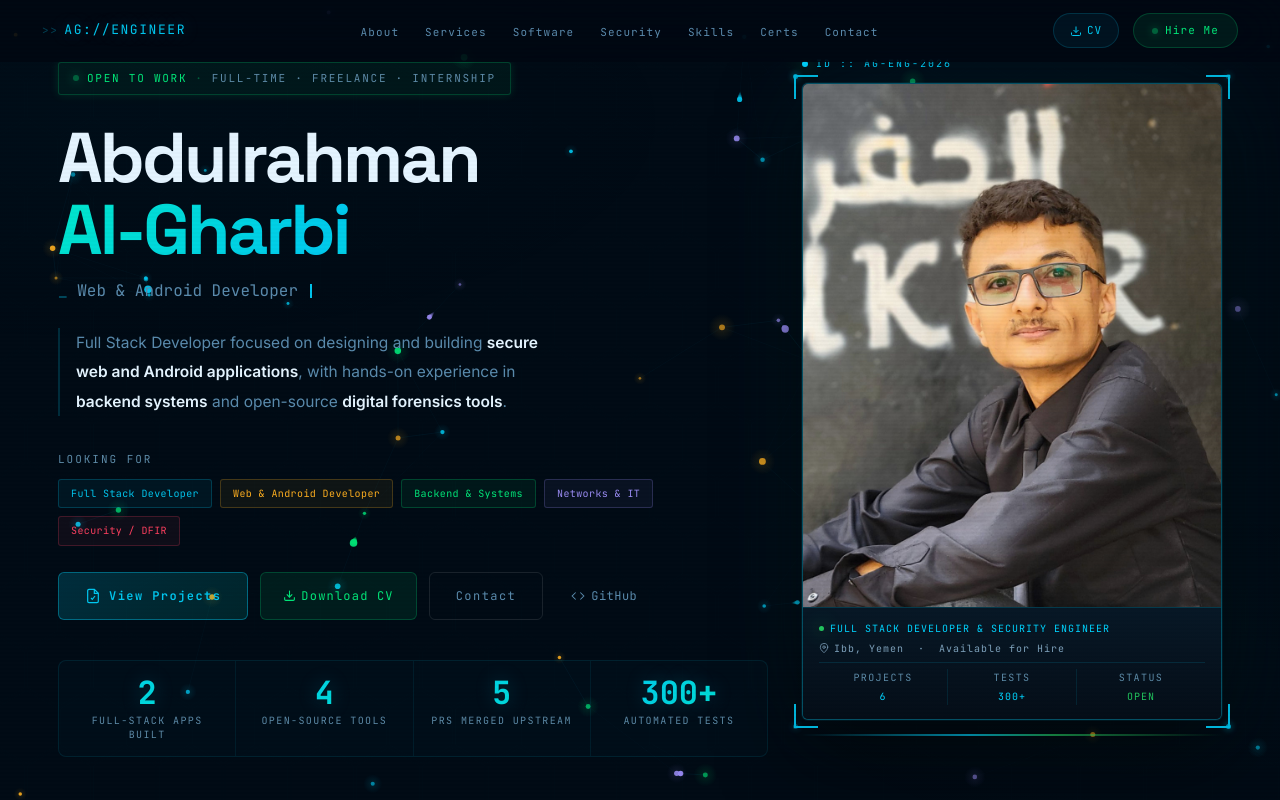
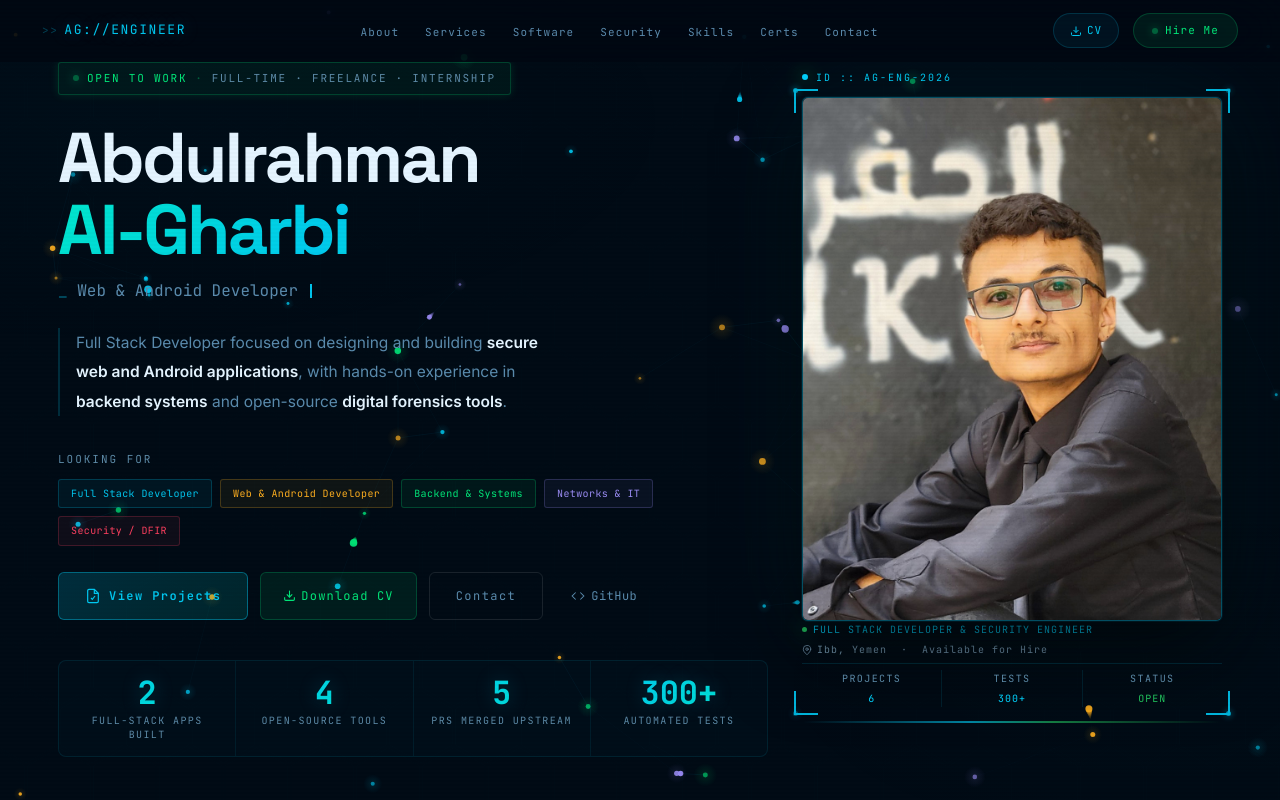
Before and after one commit to Al-Gharbi/Al-Gharbi.github.io, a plain HTML site: page index.html in a window 1280 px wide. Shown: the top 800 px of the page. Drawn offline with Linux system fonts and the light colour scheme; animation ran at ten frames a second.

Commit message:
Add files via upload

```diff
--- a/index.html
+++ b/index.html
@@ -194,6 +194,7 @@
           <span class="ptl-dot"></span>
           ID :: AG-ENG-2026
         </div>
+        <div class="photo-stage">
           <div class="pc-tl"></div>
           <div class="pc-tr"></div>
           <div class="pc-bl"></div>
@@ -201,8 +202,11 @@
           <div class="photo-inner">
             <div class="photo-media">
               <img src="images/photo-hero.jpg" alt="Portrait of Abdulrahman Al-Gharbi" width="1000" height="1250" decoding="async" fetchpriority="high">
+              <div class="photo-scan" aria-hidden="true"></div>
             </div>
-          <div class="photo-badge">
+          </div>
+        </div>
+        <div class="photo-caption">
           <div class="badge-role">
             <span class="badge-role-dot"></span>
             Full Stack Developer &amp; Security Engineer
@@ -212,7 +216,6 @@
             <div class="phd-item"><span class="phd-k">PROJECTS</span><span class="phd-v">6</span></div>
             <div class="phd-item"><span class="phd-k">TESTS</span><span class="phd-v">300+</span></div>
             <div class="phd-item"><span class="phd-k">STATUS</span><span class="phd-v grn">OPEN</span></div>
-            </div>
           </div>
         </div>
         <div class="photo-glow-bar"></div>
```
Lines whose indentation alone changed are shown as unchanged.
